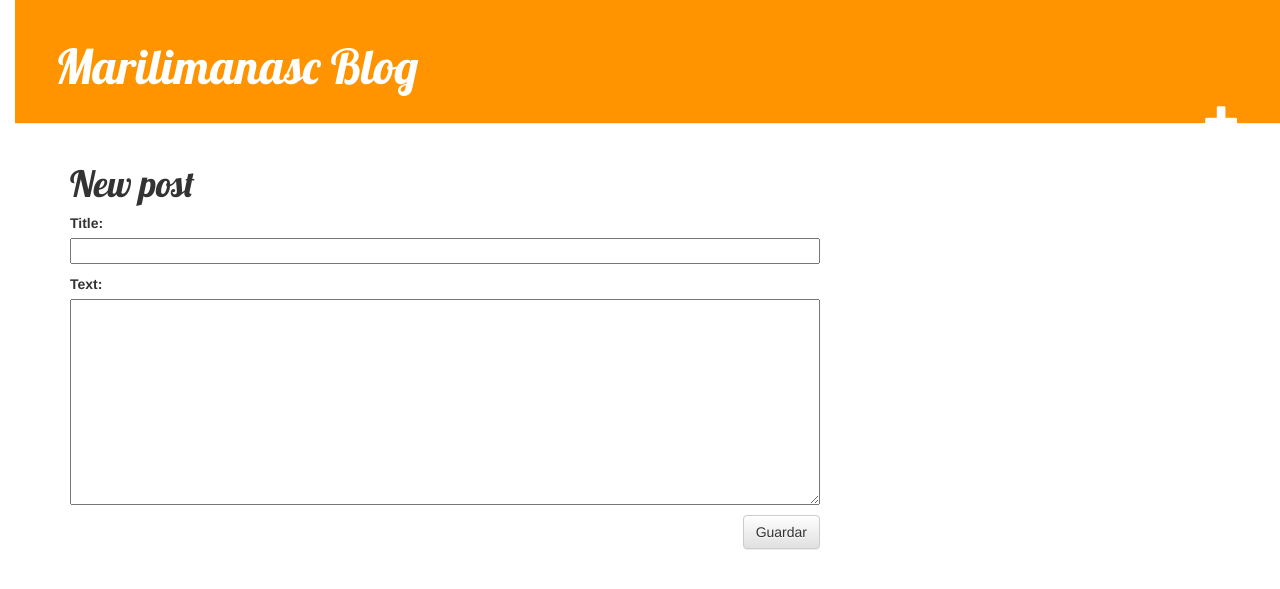
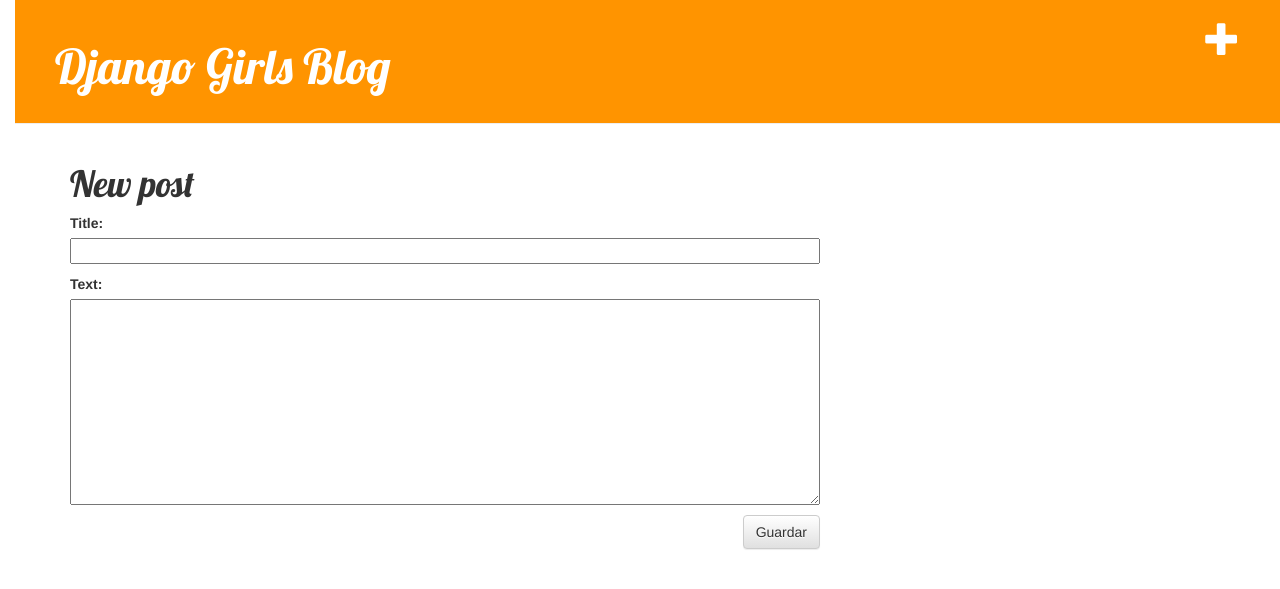
Before and after one commit to marilimanasc/my-first-blog, a Django app: page /post/new/ in a window 1280 px wide. Shown: the top 589 px of the page. Run offline with Django 3.2, Linux system fonts and the light colour scheme; some libraries are stand-ins or nearby versions.

Commit message:
Salvando pequenas alterações da conferencia que fiz hj

```diff
--- a/blog/templates/blog/base.html
+++ b/blog/templates/blog/base.html
@@ -1,15 +1,16 @@
 {% load staticfiles %}
 <html>
     <head>
-        <title>Marilimanasc blog</title>                                                                                               <link rel="stylesheet" href="//maxcdn.bootstrapcdn.com/bootstrap/3.2.0/css/bootstrap.min.css">
+        <title>Django Girls blog</title>
+        <link rel="stylesheet" href="//maxcdn.bootstrapcdn.com/bootstrap/3.2.0/css/bootstrap.min.css">
         <link rel="stylesheet" href="//maxcdn.bootstrapcdn.com/bootstrap/3.2.0/css/bootstrap-theme.min.css">
-        <link rel="stylesheet" type="text/css" href="{% static 'css/blog.css' %}">
-        <link href="https://fonts.googleapis.com/css?family=Lobster&subset=latin,latin-ext" rel="stylesheet" type="text/css">
+        <link href='//fonts.googleapis.com/css?family=Lobster&subset=latin,latin-ext' rel='stylesheet' type='text/css'>
+        <link rel="stylesheet" href="{% static 'css/blog.css' %}">
     </head>
     <body>
         <div class="page-header">
-        <h1><a href="/">Marilimanasc Blog</a></h1>
             <a href="{% url 'blog.views.post_new' %}" class="top-menu"><span class="glyphicon glyphicon-plus"></span></a>
+            <h1><a href="/">Django Girls Blog</a></h1>
         </div>
         <div class="content container">
             <div class="row">
--- a/blog/templates/blog/post_list.html
+++ b/blog/templates/blog/post_list.html
@@ -5,7 +5,7 @@
                     <div class="date">
                         {{ post.published_date }}
                     </div>
-                    <h1><a href="{% url 'app_name:post_detail' pk=post.pk %}">{{ post.title }}</a></h1>
+                    <h1><a href="{% url 'post_detail' pk=post.pk %}">{{ post.title }}</a></h1>
                     <p>{{ post.text|linebreaksbr }}</p>
                 </div>
             {% endfor %}
--- a/blog/urls.py
+++ b/blog/urls.py
@@ -1,4 +1,4 @@
-from django.conf.urls import include, url
+from django.conf.urls import url
 from . import views
 urlpatterns = [
     url(r'^$', views.post_list, name='post_list'),
```
Lines whose indentation alone changed are shown as unchanged.
